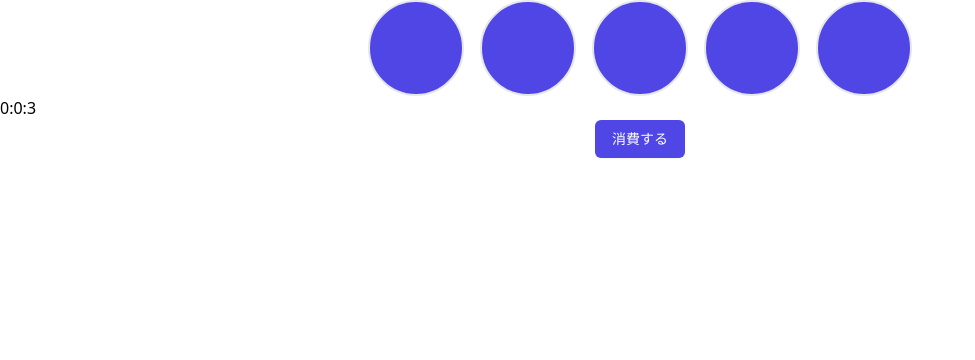
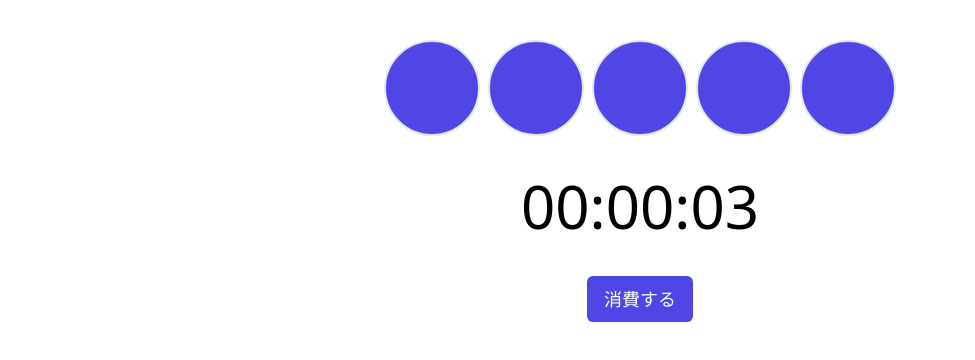
Before and after one commit to watagit/stamina, a Next.js app: page / in a window 1280 px wide. Shown: the top 360 px of the page, without its empty margins (0-975 px from the left). Built offline with nearby package versions, Linux system fonts and the light colour scheme.

Commit message:
create authentic countdown

```diff
--- a/src/components/ConsumeButton.tsx
+++ b/src/components/ConsumeButton.tsx
@@ -8,7 +8,7 @@ const ConsumeButton: FC<Props> = ({ handleClick }) => {
   return (
     <div className={"flex justify-center"}>
       <button
-        className={"py-2 px-4 border border-transparent shadow-sm text-sm font-medium rounded-md text-white bg-indigo-600 hover:bg-indigo-700 focus:outline-none focus:ring-2 focus:ring-offset-2 focus:ring-indigo-500"}
+        className={"py-2 px-4 border border-transparent shadow-sm lg:text-lg text-sm font-medium rounded-md text-white bg-indigo-600 hover:bg-indigo-700 focus:outline-none focus:ring-2 focus:ring-offset-2 focus:ring-indigo-500"}
         onClick={handleClick}
       >消費する</button>
     </div>
--- a/src/components/UnusedStamina.tsx
+++ b/src/components/UnusedStamina.tsx
@@ -2,7 +2,7 @@ import React, { FC } from "react";
 
 const UnusedStamina: FC = () => {
   return (
-    <div className={"rounded-full h-24 w-24 border-2 mx-2 bg-indigo-600"} />
+    <div className={"rounded-full lg:h-24 lg:w-24 h-12 w-12 border-2 mx-1 bg-indigo-600"} />
   );
 };
 
--- a/src/components/UsedStamina.tsx
+++ b/src/components/UsedStamina.tsx
@@ -2,7 +2,7 @@ import React, { FC } from "react";
 
 const UsedStamina: FC = () => {
   return (
-    <div className={"rounded-full border-black h-24 w-24 border-2 mx-2"} />
+    <div className={"rounded-full border-black lg:h-24 lg:w-24 h-12 w-12 border-2 mx-1"} />
   );
 };
 
--- a/src/pages/index.tsx
+++ b/src/pages/index.tsx
@@ -1,6 +1,6 @@
 import { NextPage } from "next";
 import React, { ReactNode, FC, useState } from "react";
-import Countdown from "react-countdown";
+import Countdown, { zeroPad } from "react-countdown";
 
 import ConsumeButton from "../components/ConsumeButton";
 import UnusedStamina from "../components/UnusedStamina";
@@ -15,12 +15,8 @@ const initialStamina: ReactNode[] = [
   <UnusedStamina />
 ];
 
-type StaminaType = {
-  component: Element;
-};
-
 const Index: NextPage<FC> = () => {
-  const [count, setCount] = useState<number>(Date.now() + 5000)
+  const [count, setCount] = useState<number>(Date.now() + 10000)
   const [staminas, setStaminas] = useState<ReactNode[]>(initialStamina);
   const [unusedStaminaCount, setUnusedStaminaCount] = useState<number>(5);
 
@@ -51,14 +47,16 @@ const Index: NextPage<FC> = () => {
     if (completed) {
       return null;
     } else {
-      return <span>{hours}:{minutes}:{seconds}</span>;
+      return <span>{zeroPad(hours)}:{zeroPad(minutes)}:{zeroPad(seconds)}</span>;
     }
   }
 
   return (
-    <>
-      <StaminaBar staminas={staminas} />
-      <div>
+    <div className={"sm:max-w-full"}>
+      <div className={"my-10"}>
+        <StaminaBar staminas={staminas} />
+      </div>
+      <div className={"flex justify-center my-10 lg:text-6xl text-3xl"}>
         <Countdown
           date={count}
           onComplete={resetCount}
@@ -66,8 +64,10 @@ const Index: NextPage<FC> = () => {
           renderer={renderer}
         />
       </div>
-      <ConsumeButton handleClick={decreaseStamina} />
-    </>
+      <div>
+        <ConsumeButton handleClick={decreaseStamina} />
+      </div>
+    </div>
   );
 };
 
```
